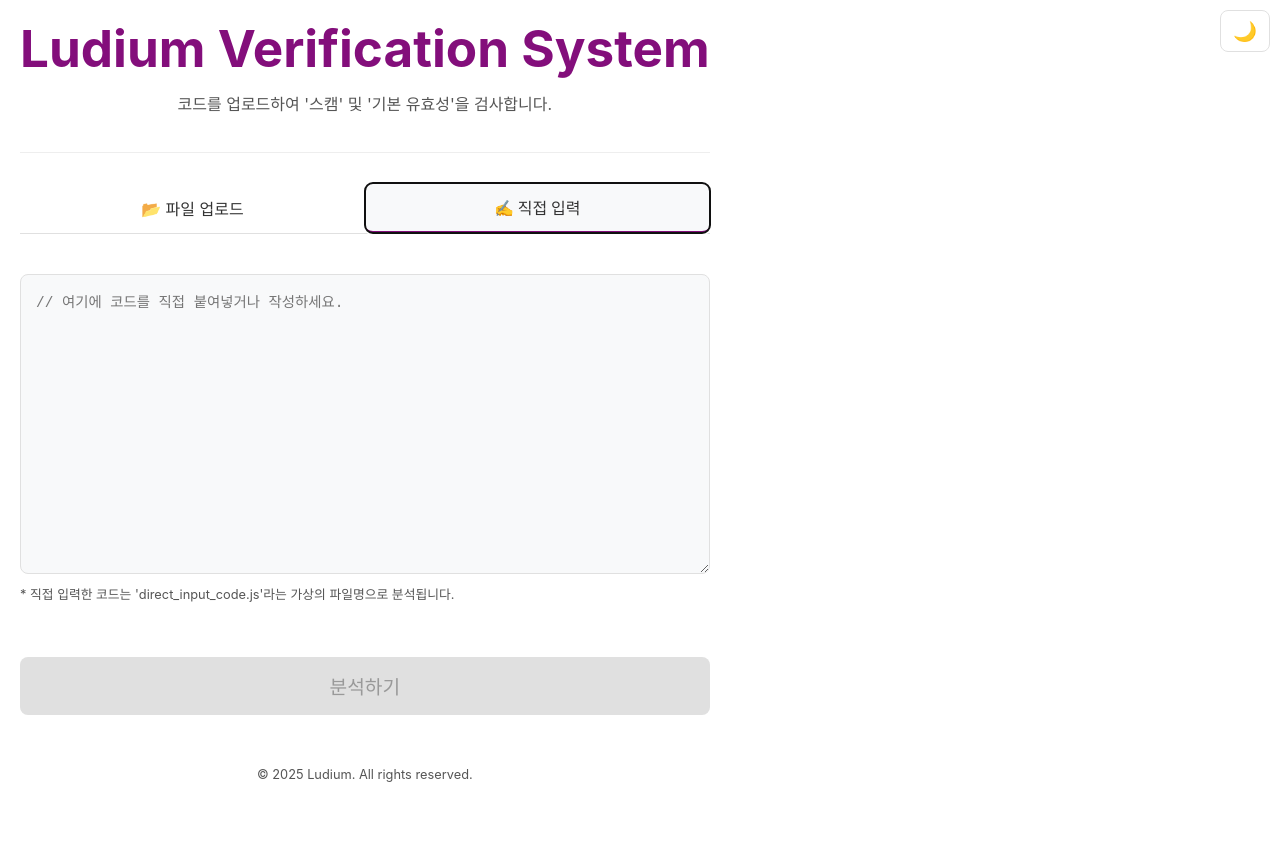
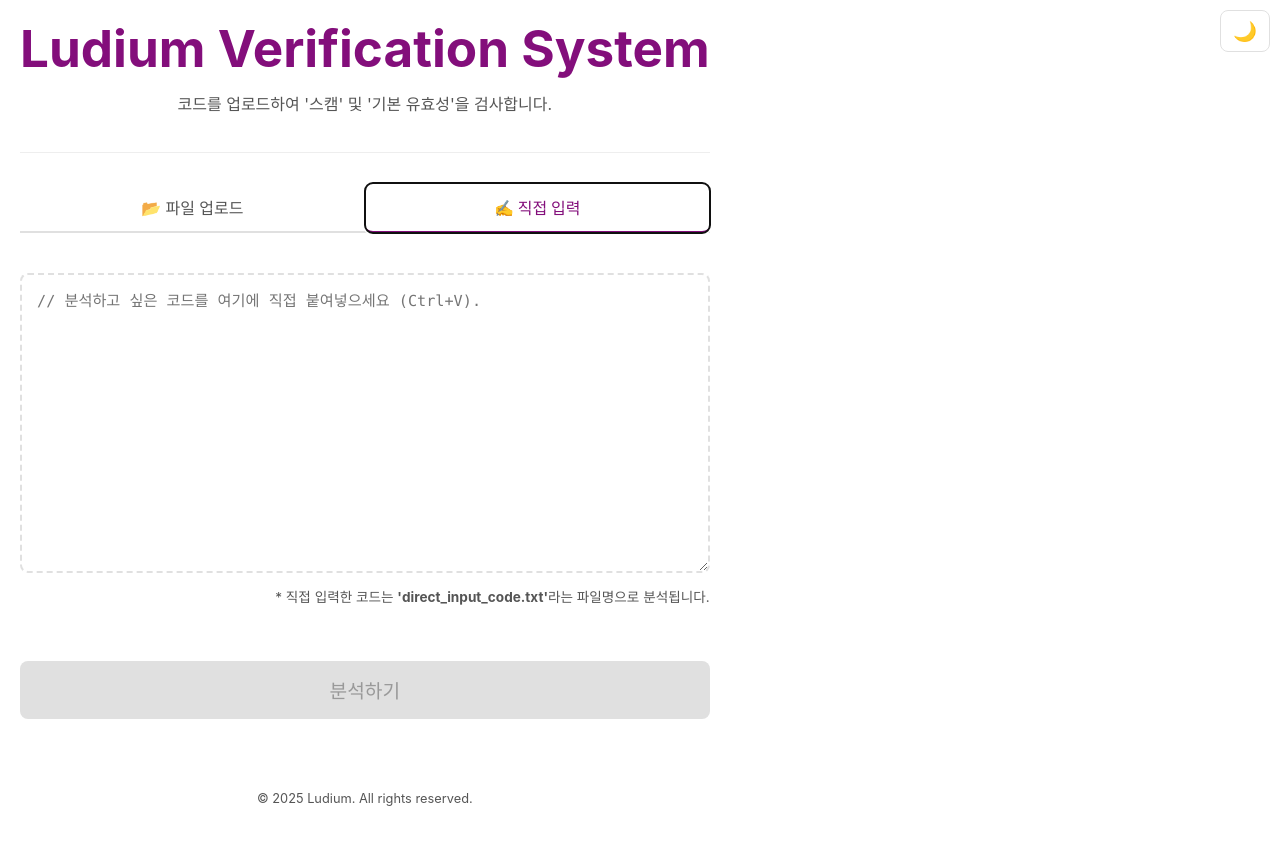
Before and after one commit to ParkSSing-dev/LudiumAIVS, a React (Vite) app: page / in a window 1280 px wide. Both pictures are taken after a click on the button "✍️ 직접 입력". Shown: the top 844 px of the page. Built offline with nearby package versions, Linux system fonts and the light colour scheme; the HTML template or start-up script is replaced by a standard one.

Commit message:
파일목록 추가/제거 기능 구현

```diff
--- a/src/App.css
+++ b/src/App.css
@@ -173,6 +173,71 @@
   color: var(--text-color);
 }
 .file-label small { color: #777777; }
+
+.input-mode-tabs {
+  display: flex;
+  margin-bottom: 20px;
+  border-bottom: 2px solid var(--border-color);
+}
+
+.mode-tab {
+  flex: 1;
+  padding: 12px;
+  background: transparent;
+  border: none;
+  font-size: 1rem;
+  font-weight: 500;
+  color: var(--text-color-light);
+  cursor: pointer;
+  transition: all 0.2s ease;
+  border-bottom: 2px solid transparent;
+  margin-bottom: -2px;
+}
+
+.mode-tab.active {
+  color: var(--ludium-purple);
+  border-bottom: 2px solid var(--ludium-purple);
+  font-weight: bold;
+  background-color: var(--card-bg-light);
+}
+
+.mode-tab:hover:not(.active) {
+  background-color: var(--card-bg);
+  color: var(--text-color);
+}
+
+.direct-input-container {
+  width: 100%;
+}
+
+.direct-input-area {
+  width: 100%;
+  height: 300px;
+  padding: 15px;
+  border-radius: 8px;
+  border: 2px dashed var(--border-color);
+  background-color: var(--card-bg-light);
+  color: var(--text-color);
+  font-family: 'Consolas', 'Monaco', monospace;
+  font-size: 0.95rem;
+  line-height: 1.5;
+  resize: vertical;
+  outline: none;
+  box-sizing: border-box;
+  transition: border-color 0.2s;
+}
+
+.direct-input-area:focus {
+  border-color: var(--ludium-purple-hover);
+  border-style: solid;
+}
+
+.direct-input-info {
+  font-size: 0.85rem;
+  color: var(--text-color-light);
+  margin-top: 8px;
+  text-align: right;
+}
 
 .file-list {
   background: var(--card-bg);
--- a/src/App.jsx
+++ b/src/App.jsx
@@ -21,6 +21,7 @@
     selectedFileName,
     toggleTheme,
     handleFilesSelect,
+    handleRemoveFile,
     handleAnalyze,
     handleReset,
     setSelectedFileName
@@ -60,6 +61,7 @@
             selectedFiles={selectedFiles}
             isLoading={isLoading}
             onFilesSelect={handleFilesSelect}
+            onRemoveFile={handleRemoveFile}
             onAnalyze={handleAnalyze}
           />
         )}
--- a/src/components/FileUploader.jsx
+++ b/src/components/FileUploader.jsx
@@ -1,20 +1,24 @@
 import React, { useState } from 'react';
+
+const ACCEPTED_EXTENSIONS = ".js,.jsx,.ts,.tsx,.sol,.json,.txt,.md,.py,.java,.c,.cpp";
 
 function FileUploader({ onFilesSelect, disabled }) {
   const [dragOver, setDragOver] = useState(false);
+
   const handleDrop = (e) => {
     e.preventDefault();
     setDragOver(false);
 
-    if (e.dataTransfer.files) {
+    if (e.dataTransfer.files && e.dataTransfer.files.length > 0) {
       onFilesSelect(Array.from(e.dataTransfer.files));
     }
   };
 
   const handleChange = (e) => {
-    if (e.target.files) {
+    if (e.target.files && e.target.files.length > 0) {
       onFilesSelect(Array.from(e.target.files));
     }
+    e.target.value = '';
   };
 
   return (
@@ -31,11 +35,12 @@
         disabled={disabled}
         id="file-input"
         className="file-input"
+        accept={ACCEPTED_EXTENSIONS}
       />
       <label htmlFor="file-input" className="file-label">
         <span role="img" aria-label="upload">📤</span>
         <p>클릭하여 파일을 선택하거나, 이곳으로 드래그 앤 드롭하세요.</p>
-        <small>(.js, .sol, .json 등 코드 파일)</small>
+        <small>(지원 형식: .js, .sol, .json, .py, .txt 등 코드 파일)</small>
       </label>
     </div>
   );
--- a/src/components/views/UploadView.jsx
+++ b/src/components/views/UploadView.jsx
@@ -5,6 +5,7 @@
   selectedFiles,
   isLoading,
   onFilesSelect,
+  onRemoveFile,
   onAnalyze
 }) => {
   const [inputMode, setInputMode] = useState('file');
@@ -12,54 +13,37 @@
 
   const handleTabChange = (mode) => {
     setInputMode(mode);
-    if (mode === 'text') onFilesSelect([]);
-    if (mode === 'file') setDirectCode('');
   };
 
   const handleTextChange = (e) => {
-    const code = e.target.value;
-    setDirectCode(code);
+    setDirectCode(e.target.value);
+  };
 
-    if (code.trim()) {
-      const blob = new Blob([code], { type: 'text/plain' });
-      const virtualFile = new File([blob], "direct_input_code.js", { type: "text/plain" });
+  const handleAnalyzeClick = () => {
+    if (inputMode === 'text' && directCode.trim()) {
+      const blob = new Blob([directCode], { type: 'text/plain' });
+      const virtualFile = new File([blob], "direct_input_code.txt", { type: "text/plain" });
+
       onFilesSelect([virtualFile]);
+      setTimeout(onAnalyze, 100);
     } else {
-      onFilesSelect([]);
+      onAnalyze();
     }
   };
 
   return (
     <div className="upload-view">
 
-      <div className="input-mode-tabs" style={{ display: 'flex', marginBottom: '20px', borderBottom: '1px solid var(--border-color)' }}>
+      <div className="input-mode-tabs">
         <button
+          className={`mode-tab ${inputMode === 'file' ? 'active' : ''}`}
           onClick={() => handleTabChange('file')}
-          style={{
-            flex: 1,
-            padding: '12px',
-            background: inputMode === 'file' ? 'var(--card-bg)' : 'transparent',
-            border: 'none',
-            borderBottom: inputMode === 'file' ? '2px solid var(--ludium-purple)' : 'none',
-            fontWeight: inputMode === 'file' ? 'bold' : 'normal',
-            cursor: 'pointer',
-            color: 'var(--text-color)'
-          }}
         >
           📂 파일 업로드
         </button>
         <button
+          className={`mode-tab ${inputMode === 'text' ? 'active' : ''}`}
           onClick={() => handleTabChange('text')}
-          style={{
-            flex: 1,
-            padding: '12px',
-            background: inputMode === 'text' ? 'var(--card-bg)' : 'transparent',
-            border: 'none',
-            borderBottom: inputMode === 'text' ? '2px solid var(--ludium-purple)' : 'none',
-            fontWeight: inputMode === 'text' ? 'bold' : 'normal',
-            cursor: 'pointer',
-            color: 'var(--text-color)'
-          }}
         >
           ✍️ 직접 입력
         </button>
@@ -74,11 +58,36 @@
 
           {selectedFiles.length > 0 && (
             <div className="file-list">
-              <strong>선택된 파일:</strong>
+              <div style={{ display: 'flex', justifyContent: 'space-between', marginBottom: '10px' }}>
+                <strong>선택된 파일 ({selectedFiles.length} / 10)</strong>
+                <span style={{ fontSize: '0.8rem', color: selectedFiles.length >= 10 ? '#dc3545' : '#888' }}>
+                  {selectedFiles.length >= 10 ? '최대 개수 도달 (추가 불가)' : '추가 가능'}
+                </span>
+              </div>
+
               <ul>
                 {selectedFiles.map((file, index) => (
-                  <li key={`${file.name}-${index}`}>
-                    {file.name} ({Math.round(file.size / 1024)} KB)
+                  <li key={`${file.name}-${index}`} style={{ display: 'flex', justifyContent: 'space-between', alignItems: 'center' }}>
+                    <span style={{ overflow: 'hidden', textOverflow: 'ellipsis', whiteSpace: 'nowrap', maxWidth: '80%' }}>
+                      {file.name} <small>({Math.round(file.size / 1024)} KB)</small>
+                    </span>
+
+                    <button
+                      onClick={() => onRemoveFile(index)}
+                      style={{
+                        background: 'none',
+                        border: 'none',
+                        cursor: 'pointer',
+                        color: '#dc3545',
+                        fontWeight: 'bold',
+                        padding: '5px 10px',
+                        fontSize: '1rem'
+                      }}
+                      title="삭제"
+                      disabled={isLoading}
+                    >
+                      ✕
+                    </button>
                   </li>
                 ))}
               </ul>
@@ -86,40 +95,34 @@
           )}
         </>
       ) : (
-        <div className="direct-input-container" style={{ width: '100%' }}>
+        <div className="direct-input-container">
           <textarea
+            className="direct-input-area"
             value={directCode}
             onChange={handleTextChange}
-            placeholder="// 여기에 코드를 직접 붙여넣거나 작성하세요."
+            placeholder="// 분석하고 싶은 코드를 여기에 직접 붙여넣으세요 (Ctrl+V)."
             disabled={isLoading}
-            style={{
-              width: '100%',
-              height: '300px',
-              padding: '15px',
-              borderRadius: '8px',
-              border: '1px solid var(--border-color)',
-              backgroundColor: 'var(--card-bg)',
-              color: 'var(--text-color)',
-              fontFamily: 'monospace',
-              fontSize: '0.9rem',
-              resize: 'vertical',
-              outline: 'none'
-            }}
+            spellCheck="false"
           />
-          <p style={{ fontSize: '0.8rem', color: 'var(--text-color-light)', marginTop: '5px' }}>
-            * 직접 입력한 코드는 'direct_input_code.js'라는 가상의 파일명으로 분석됩니다.
+          <p className="direct-input-info">
+            * 직접 입력한 코드는 <strong>'direct_input_code.txt'</strong>라는 파일명으로 분석됩니다.
           </p>
         </div>
       )}
 
-      <button
-        className="analyze-button"
-        onClick={onAnalyze}
-        disabled={isLoading || selectedFiles.length === 0}
-        style={{ marginTop: '20px' }}
-      >
-        {isLoading ? "AI가 분석 중입니다..." : "분석하기"}
-      </button>
+      <div className="detail-actions" style={{ marginTop: '20px' }}>
+        <button
+          className="analyze-button"
+          onClick={handleAnalyzeClick}
+          disabled={
+            isLoading ||
+            (inputMode === 'file' && selectedFiles.length === 0) ||
+            (inputMode === 'text' && !directCode.trim())
+          }
+        >
+          {isLoading ? "AI가 분석 중입니다..." : "분석하기"}
+        </button>
+      </div>
     </div>
   );
 };
--- a/src/hooks/useLudiumApp.js
+++ b/src/hooks/useLudiumApp.js
@@ -57,20 +57,32 @@
 
   const toggleTheme = () => setIsDarkMode(prev => !prev);
 
-  const handleFilesSelect = (files) => {
+  const handleFilesSelect = (newfiles) => {
     setError(null);
     setReportData(null);
     setFileContents(null);
     setSelectedFileName(null);
 
-    const validFiles = filterValidFiles(files);
+    const validNewFiles = filterValidFiles(newfiles);
 
-    if (validFiles.length !== files.length) {
-      setError("잘못된 형식의 파일을 업로드 하였습니다. 파일 형식을 확인해주세요.");
-      setSelectedFiles([]);
-    } else {
-      setSelectedFiles(validFiles);
+    if (validNewFiles.length !== newfiles.length) {
+      setError("잘못된 형식의 파일을 업로드 하였습니다. (.js, .sol, .json 등만 가능합니다.)");
     }
+
+    const currentCount = selectedFiles.length;
+    const newCount = validNewFiles.length;
+
+    if (currentCount + newCount > 10) {
+      setError(`최대 10개까지만 업로드할 수 있습니다. (현재: ${currentCount}개, 추가 시도: ${newCount}개)`);
+      return;
+    }
+
+    setSelectedFiles(prev => [...prev, ...validNewFiles]);
+  };
+
+  const handleRemoveFile = (indexToRemove) => {
+    setSelectedFiles(prev => prev.filter((_, index) => index !== indexToRemove));
+    setError(null);
   };
 
   const handleAnalyze = async () => {
@@ -143,6 +155,7 @@
     selectedFileName,
     toggleTheme,
     handleFilesSelect,
+    handleRemoveFile,
     handleAnalyze,
     handleReset,
     setSelectedFileName
```
